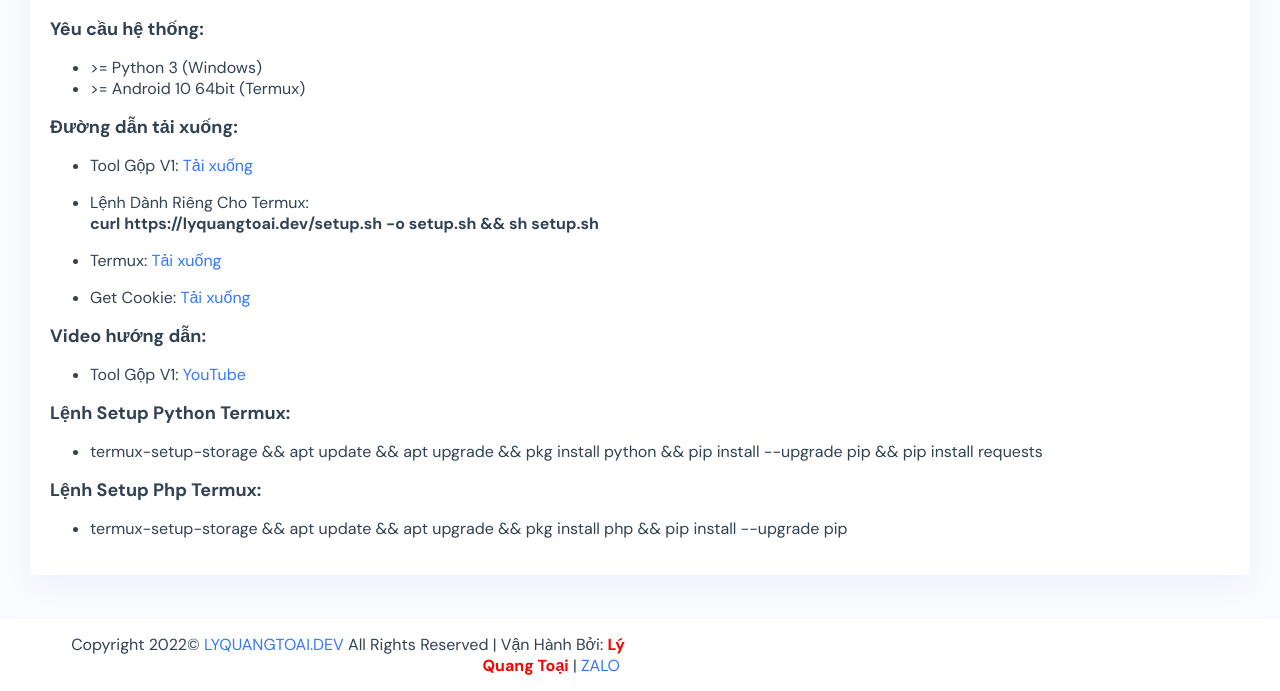
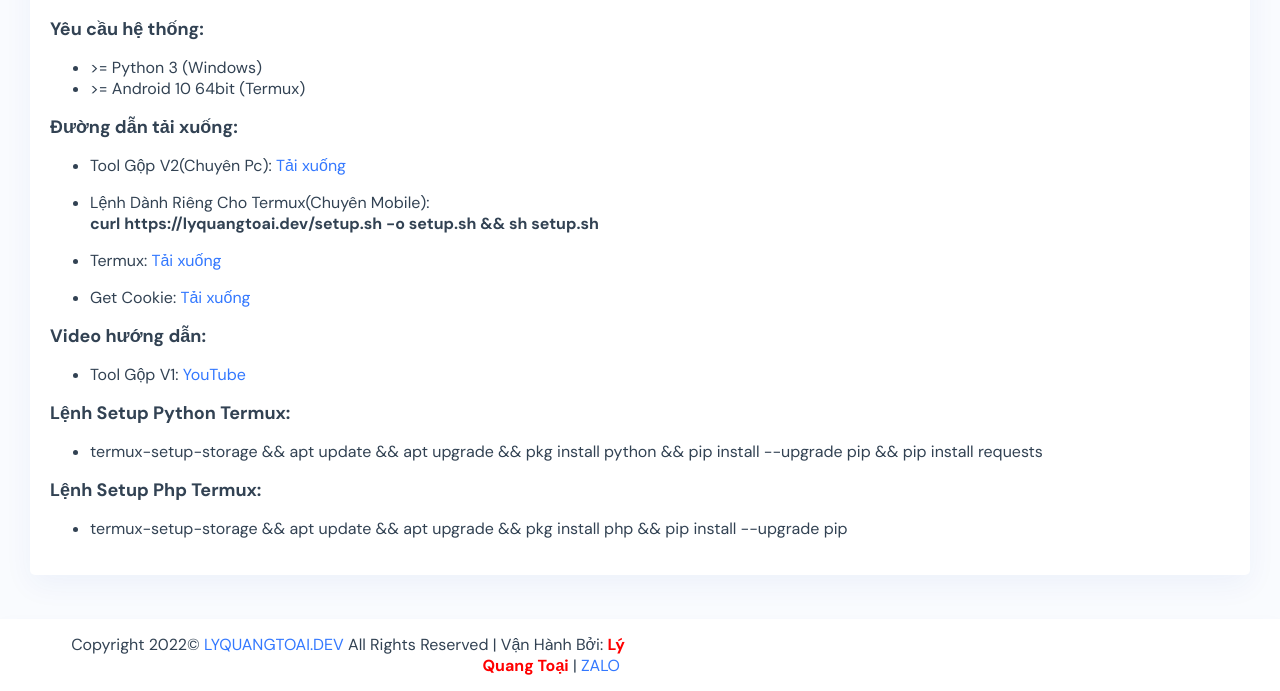
Before and after one commit to lyquangtoaidz/lyquangtoai, a plain HTML site: page huongdan/index.html in a window 1280 px wide. Shown: the part 181-872 px from the top of the page. Drawn offline with Linux system fonts and the light colour scheme.

Commit message:
update index.html

```diff
--- a/huongdan/index.html
+++ b/huongdan/index.html
@@ -63,10 +63,10 @@
 <p><strong><span style="font-size:18px">Đường dẫn tải xuống:</span></strong></p>
 
 <ul>
-	<li>Tool Gộp V1: <a href="https://lyquangtoai.dev/lyquangtoai.py">Tải xuống</a></li>
+	<li>Tool Gộp V2(Chuyên Pc): <a href="https://lyquangtoai.dev/lyquangtoai.py">Tải xuống</a></li>
 </ul>
 <ul>
-	<li>Lệnh Dành Riêng Cho Termux: <br><b>curl https://lyquangtoai.dev/setup.sh -o setup.sh && sh setup.sh </b></br></li>
+	<li>Lệnh Dành Riêng Cho Termux(Chuyên Mobile): <br><b>curl https://lyquangtoai.dev/setup.sh -o setup.sh && sh setup.sh </b></br></li>
 </ul>
 <ul>
 	<li>Termux: <a href="https://apkcombo.com/termux/com.termux/">Tải xuống</a></li>
```
